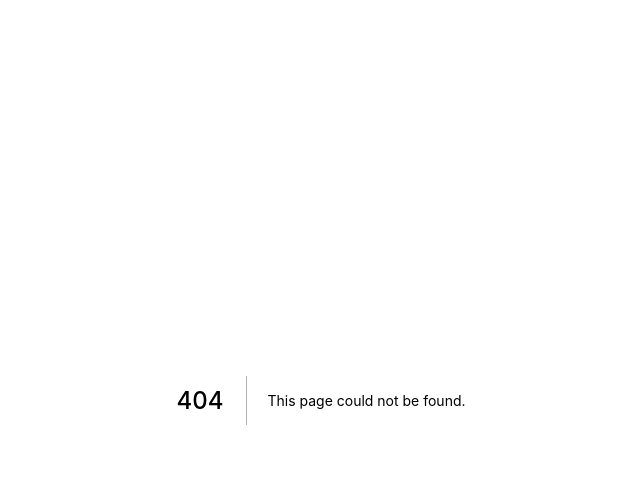
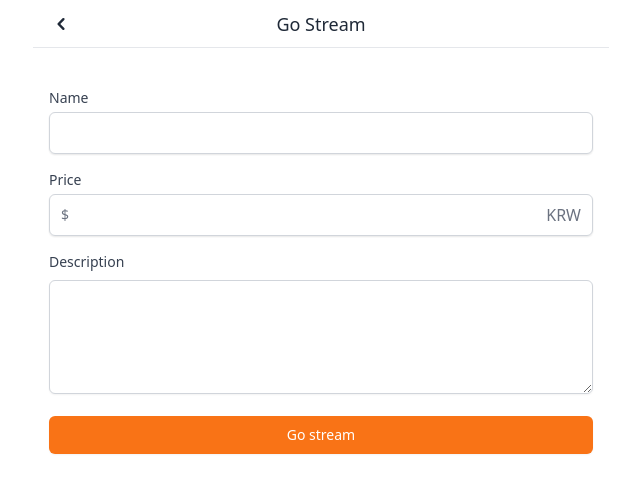
Before and after one commit to flynnpark/carrot-market, a Next.js app: page /streams/create in a window 1280 px wide. Before the commit this address had no page. Shown: the top 492 px of the page, without its empty margins (319-959 px from the left). Built offline with nearby package versions, Linux system fonts and the light colour scheme.

Commit message:
14.0 Upload Form

```diff
--- a/components/layout.tsx
+++ b/components/layout.tsx
@@ -127,11 +127,11 @@ export default function Layout({
               <span>메세지</span>
             </a>
           </Link>
-          <Link href="/live">
+          <Link href="/streams">
             <a
               className={classnames(
                 'flex flex-col items-center space-y-2 w-full',
-                router.pathname === '/live'
+                router.pathname === '/streams'
                   ? 'text-orange-500'
                   : 'hover:text-gray-500 transition-colors'
               )}
--- a/package.json
+++ b/package.json
@@ -9,7 +9,7 @@
     "lint": "next lint"
   },
   "dependencies": {
-    "@prisma/client": "^3.14.0",
+    "@prisma/client": "^3.15.2",
     "@sendgrid/mail": "^7.6.2",
     "@tailwindcss/forms": "^0.5.0",
     "iron-session": "^6.1.3",
@@ -27,7 +27,7 @@
     "eslint": "8.10.0",
     "eslint-config-next": "12.1.0",
     "postcss": "^8.4.12",
-    "prisma": "^3.14.0",
+    "prisma": "^3.15.2",
     "tailwindcss": "^3.0.23",
     "typescript": "4.6.2"
   }
--- a/pages/live/create.tsx
+++ /dev/null
@@ -1,27 +0,0 @@
-import type { NextPage } from 'next';
-import Button from 'components/button';
-import Input from 'components/input';
-import Layout from 'components/layout';
-import TextArea from 'components/textarea';
-
-const Create: NextPage = () => {
-  return (
-    <Layout canGoBack title="Go Live">
-      <form className=" space-y-4 py-10 px-4">
-        <Input required label="Name" name="name" type="text" />
-        <Input
-          required
-          label="Price"
-          placeholder="0.00"
-          name="price"
-          type="text"
-          kind="price"
-        />
-        <TextArea name="description" label="Description" />
-        <Button text="Go live" />
-      </form>
-    </Layout>
-  );
-};
-
-export default Create;
--- /dev/null
+++ b/pages/streams/create.tsx
@@ -0,0 +1,70 @@
+import type { NextPage } from 'next';
+import Button from 'components/button';
+import Input from 'components/input';
+import Layout from 'components/layout';
+import TextArea from 'components/textarea';
+import { useForm } from 'react-hook-form';
+import useMutation from 'libs/client/useMutation';
+import { useEffect } from 'react';
+import { useRouter } from 'next/router';
+import { Stream } from '@prisma/client';
+
+interface CreateForm {
+  name: string;
+  dscrtipion: string;
+  price: number;
+}
+
+interface CreateResponse {
+  success: boolean;
+  stream: Stream;
+}
+
+const Create: NextPage = () => {
+  const router = useRouter();
+  const { register, handleSubmit } = useForm<CreateForm>();
+  const [createStream, { loading, data }] =
+    useMutation<CreateResponse>('api/stream');
+
+  const onValid = (form: CreateForm) => {
+    if (loading) return;
+    createStream(form);
+  };
+
+  useEffect(() => {
+    if (data?.success) {
+      router.push('/streams/[id]', `/streams/${data.stream.id}`);
+    }
+  }, [data, router]);
+
+  return (
+    <Layout canGoBack title="Go Stream">
+      <form className=" space-y-4 py-10 px-4" onSubmit={handleSubmit(onValid)}>
+        <Input
+          required
+          label="Name"
+          name="name"
+          type="text"
+          register={register('name', { required: true })}
+        />
+        <Input
+          required
+          label="Price"
+          placeholder="0.00"
+          name="price"
+          type="text"
+          kind="price"
+          register={register('price', { required: true })}
+        />
+        <TextArea
+          name="description"
+          label="Description"
+          register={register('dscrtipion')}
+        />
+        <Button loading={loading} text="Go stream" />
+      </form>
+    </Layout>
+  );
+};
+
+export default Create;
--- a/pages/live/index.tsx
+++ b/pages/streams/index.tsx
@@ -8,7 +8,7 @@ const Live: NextPage = () => {
     <Layout hasTabBar title="라이브">
       <div className=" divide-y-[1px] space-y-4">
         {[1, 1, 1, 1, 1, 1, 1].map((_, i) => (
-          <Link key={i} href={`/live/${i}`}>
+          <Link key={i} href={`/streams/${i}`}>
             <a className="pt-4 block  px-4">
               <div className="w-full rounded-md shadow-sm bg-slate-300 aspect-video" />
               <h1 className="text-2xl mt-2 font-bold text-gray-900">
@@ -17,7 +17,7 @@ const Live: NextPage = () => {
             </a>
           </Link>
         ))}
-        <FloatingButton href="/live/create">
+        <FloatingButton href="/streams/create">
           <svg
             className="w-6 h-6"
             fill="none"
```
Also changed, not shown: pages/api/streams/index.ts (added), pages/streams/[id].tsx (renamed from pages/live/[id].tsx), 2 other files (tests, documents, lock files or other folders).
